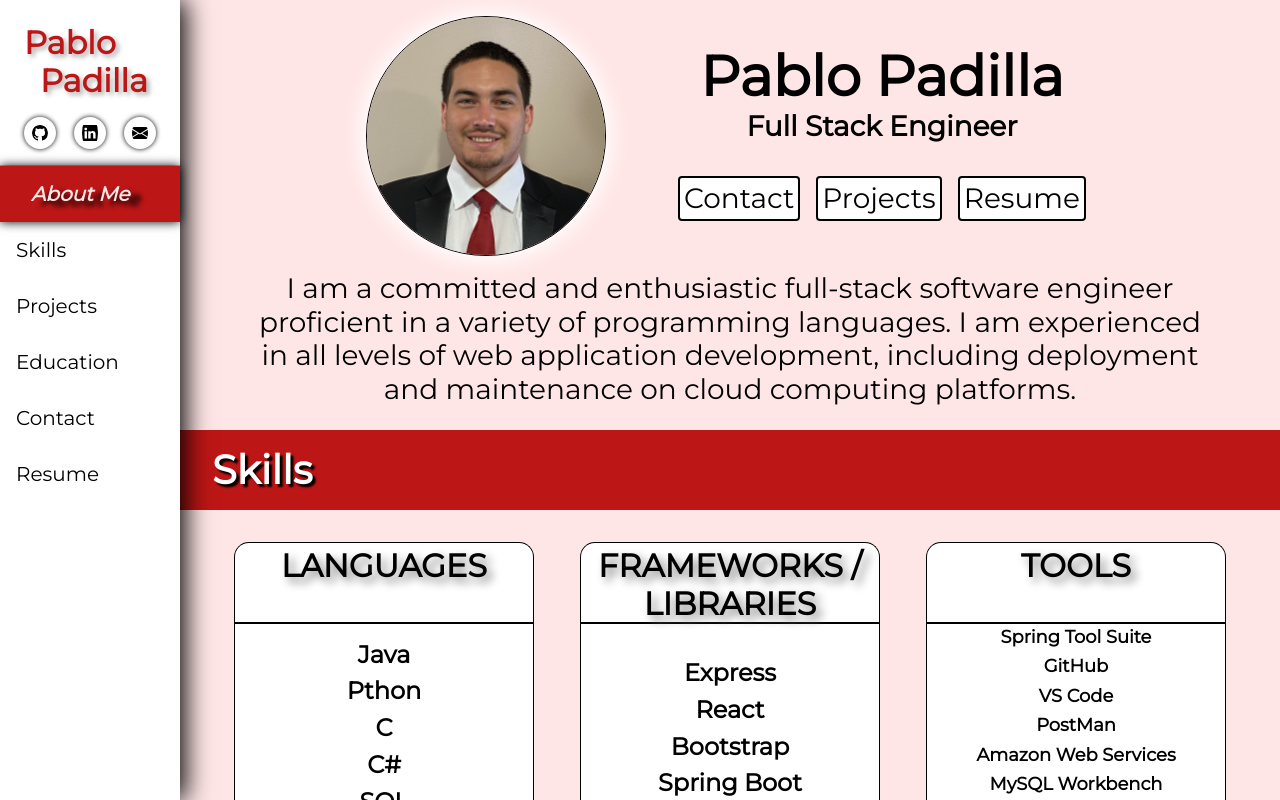
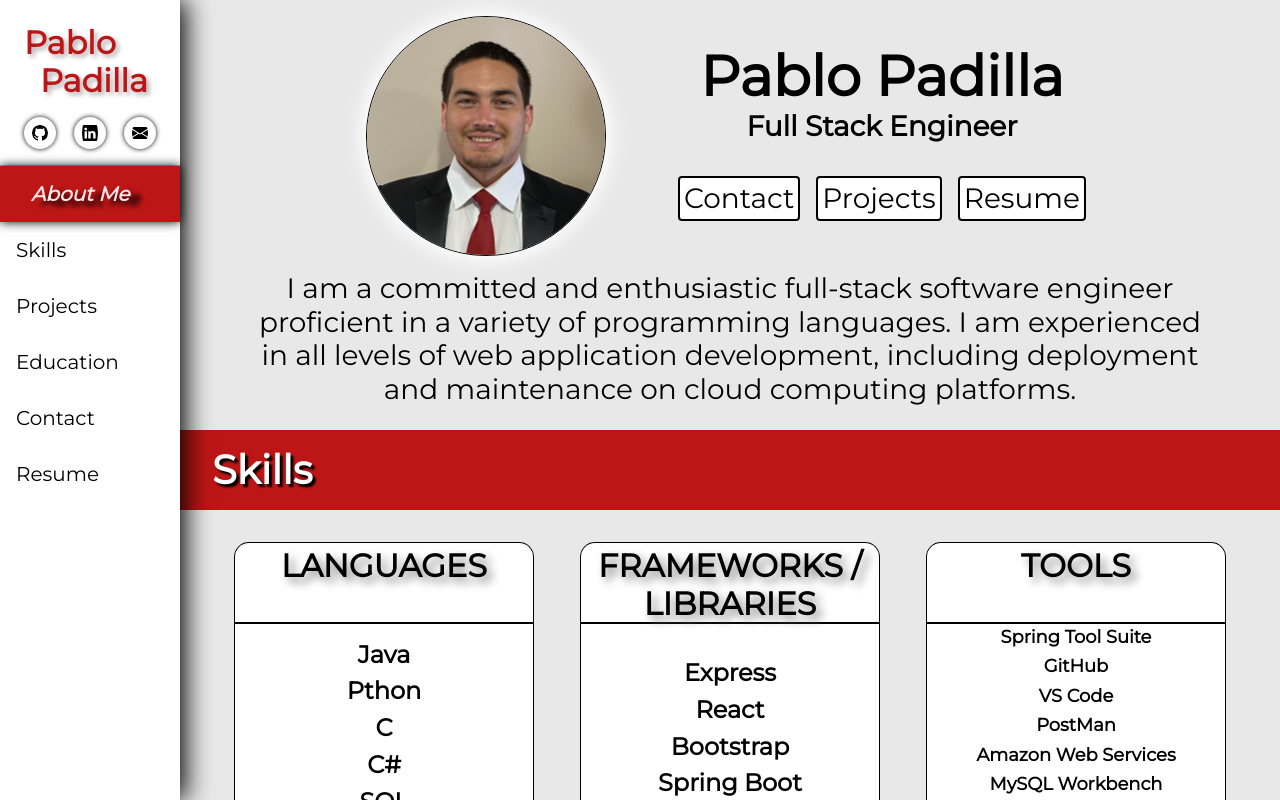
Before and after one commit to PPadilla44/Portfolio-Deployed, a React (Create React App) app: page / in a window 1280 px wide. Shown: the top 800 px of the page. Built offline with nearby package versions, Linux system fonts and the light colour scheme.

Commit message:
changed bg color

```diff
--- a/src/App.css
+++ b/src/App.css
@@ -5,7 +5,7 @@
 }
 
 .App {
-  background-color: #FFE6E6;
+  background-color: #e9e8e8;
   height: 100%;
   width: 100%;
 }
--- a/src/components/Nav.css
+++ b/src/components/Nav.css
@@ -1,7 +1,7 @@
 .navbar {
     height: 60px;
     width: 100vw;
-    background-color: #FFE6E6;
+    background-color: #e9e8e8;
     z-index: 10;
     position: sticky;
     top: 0;
```
